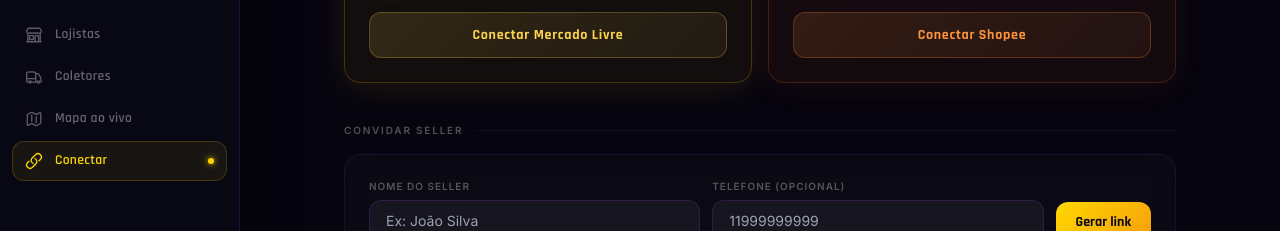
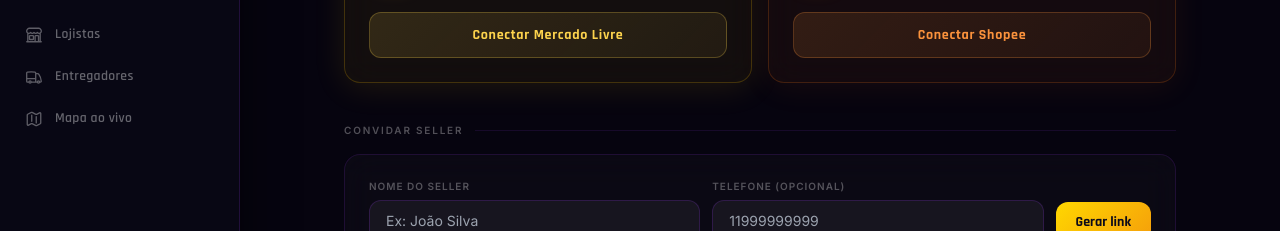
Before and after one commit to jjvrattis/Voltic-customer-painel, a Next.js app in the folder web/: page /conectar in a window 1280 px wide. Shown: the part 228-459 px from the top of the page. Built offline with nearby package versions, Linux system fonts and the light colour scheme; no server answers; sample sign-in values are in the browser's storage.

Commit message:
fix: remove Conectar do menu, renomeia Coletores para Entregadores

```diff
--- a/web/components/Sidebar.tsx
+++ b/web/components/Sidebar.tsx
@@ -36,7 +36,7 @@
   },
   {
     href: '/coletores',
-    label: 'Coletores',
+    label: 'Entregadores',
     icon: (
       <svg className="w-[18px] h-[18px] shrink-0" fill="none" viewBox="0 0 24 24" stroke="currentColor" strokeWidth={1.75}>
         <path strokeLinecap="round" strokeLinejoin="round" d="M8.25 18.75a1.5 1.5 0 01-3 0m3 0a1.5 1.5 0 00-3 0m3 0h6m-9 0H3.375a1.125 1.125 0 01-1.125-1.125V14.25m17.25 4.5a1.5 1.5 0 01-3 0m3 0a1.5 1.5 0 00-3 0m3 0h1.125c.621 0 1.129-.504 1.09-1.124a17.902 17.902 0 00-3.213-9.193 2.056 2.056 0 00-1.58-.86H14.25M16.5 18.75h-2.25m0-11.177v-.958c0-.568-.422-1.048-.987-1.106a48.554 48.554 0 00-10.026 0 1.106 1.106 0 00-.987 1.106v7.635m12-6.677v6.677m0 4.5v-4.5m0 0h-12" />
@@ -49,15 +49,6 @@
     icon: (
       <svg className="w-[18px] h-[18px] shrink-0" fill="none" viewBox="0 0 24 24" stroke="currentColor" strokeWidth={1.75}>
         <path strokeLinecap="round" strokeLinejoin="round" d="M9 6.75V15m6-6v8.25m.503 3.498l4.875-2.437c.381-.19.622-.58.622-1.006V4.82c0-.836-.88-1.38-1.628-1.006l-3.869 1.934c-.317.159-.69.159-1.006 0L9.503 3.252a1.125 1.125 0 00-1.006 0L3.622 5.689C3.24 5.88 3 6.27 3 6.695V19.18c0 .836.88 1.38 1.628 1.006l3.869-1.934c.317-.159.69-.159 1.006 0l4.994 2.497c.317.158.69.158 1.006 0z" />
-      </svg>
-    ),
-  },
-  {
-    href: '/conectar',
-    label: 'Conectar',
-    icon: (
-      <svg className="w-[18px] h-[18px] shrink-0" fill="none" viewBox="0 0 24 24" stroke="currentColor" strokeWidth={1.75}>
-        <path strokeLinecap="round" strokeLinejoin="round" d="M13.19 8.688a4.5 4.5 0 011.242 7.244l-4.5 4.5a4.5 4.5 0 01-6.364-6.364l1.757-1.757m13.35-.622l1.757-1.757a4.5 4.5 0 00-6.364-6.364l-4.5 4.5a4.5 4.5 0 001.242 7.244" />
       </svg>
     ),
   },
```
